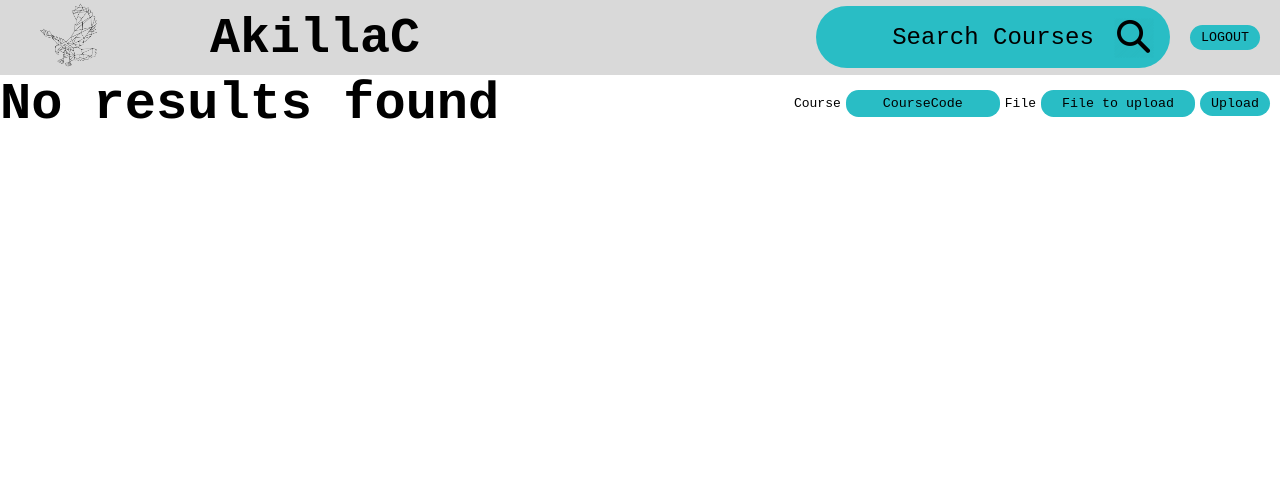
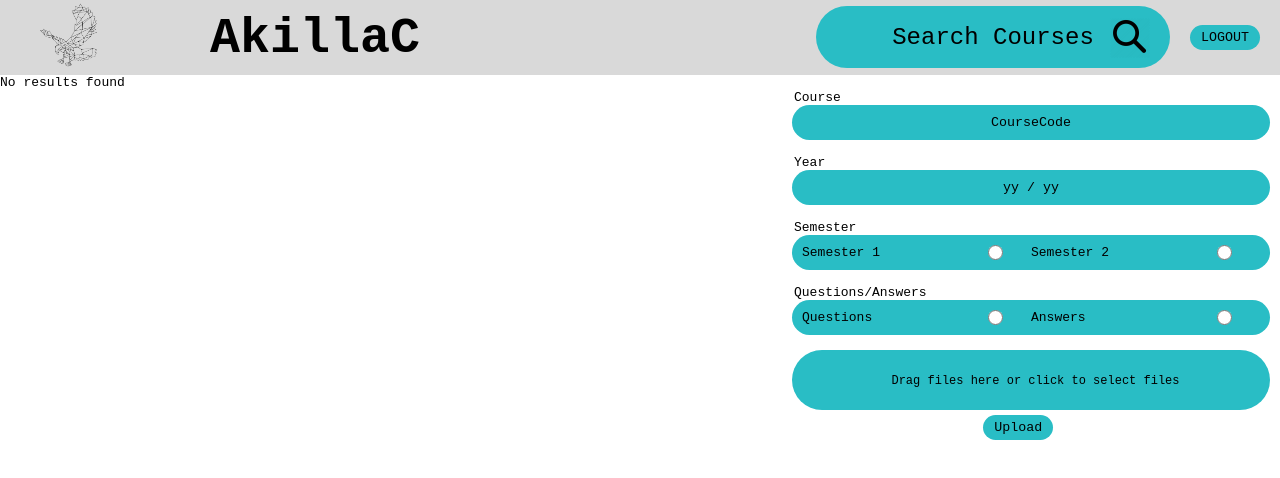
Before and after one commit to ngeeyonglim/AzureAkillac, a React (Create React App) app in the folder frontend/: page /search in a window 1280 px wide. Shown: the top 478 px of the page. Built offline with nearby package versions, Linux system fonts and the light colour scheme.

Commit message:
added file accepting upload form

```diff
--- /dev/null
+++ b/frontend/src/components/Dropbox.js
@@ -0,0 +1,26 @@
+import { useDropzone } from "react-dropzone";
+import { useState, useEffect } from "react";
+
+export default function DropBox({ uploadPyp}) {
+  const [file, setFile] = useState([]);
+  const {getRootProps, getInputProps} = useDropzone({
+    multiple: false,
+    onDrop: acceptedFiles => {
+      setFile(acceptedFiles.map(file => Object.assign(file, {
+        preview: URL.createObjectURL(file)
+      })));
+    }
+  });
+
+  // update file attribute of uploadPyp each time file is dropped
+  useEffect(() => {
+    uploadPyp.file = file;
+  }, [file]);
+
+  return (
+    <div {...getRootProps()} className="dropbox">
+      <input {...getInputProps()} />
+      <p className="dropbox-text">Drag files here or click to select files</p>
+    </div>
+  );
+}
--- a/frontend/src/components/EmptyList.js
+++ b/frontend/src/components/EmptyList.js
@@ -1,3 +1,3 @@
 export default function EmptyList() {
-    return <h1>No results found</h1>;
+    return <p>No results found</p>;
 }
--- a/frontend/src/components/NavBar.js
+++ b/frontend/src/components/NavBar.js
@@ -1,8 +1,7 @@
 import { supabase } from "../supabase";
 import { Link } from "react-router-dom";
 
-export default function NavBar({courseCode,
-    handleSetCourseCode, handleSetFilteredCourse}) {
+export default function NavBar({courseCode, handleSetCourseCode, handleResetCourseCode}) {
 
     // Logs out the user
     const handleLogOutClick = () => {
@@ -23,8 +22,8 @@ export default function NavBar({courseCode,
                 <li><Link to="/search">
                     <input type="text"
                     value={courseCode}
-                    onClick={handleSetFilteredCourse}
                     onChange={handleSetCourseCode}
+                    onClick={handleResetCourseCode}
                     className="search-bar"
                     placeholder="Search Courses"></input>
                  </Link></li>
@@ -33,14 +32,9 @@ export default function NavBar({courseCode,
             <h1 className="header">
                 AkillaC
             </h1>
-            {/* Button that confirms the search input and search for pyps */}
-            <button type="submit"
-                onClick={handleSetFilteredCourse}
-                className="search-button-submit">
                 <img alt="search"
                 src={require("../images/search-logo.png")}
                 className="search-button"/>
-            </button>
             {/* Button that logout */}
             <button className = "logout-button" onClick = {handleLogOutClick}>
                 LOGOUT
--- a/frontend/src/components/PypList.js
+++ b/frontend/src/components/PypList.js
@@ -1,25 +1,29 @@
 export default function PypList({pyp}) {
     return (
-        <>
+        <div className="list">
         <h1>Past Year Papers</h1>
         <table>
             <thead>
                 <tr>
                     <th>Course</th>
-                    <th>Name</th>
+                    <th>Year</th>
+                    <th>Semester</th>
+                    <th>Qns/Ans</th>
                 </tr>
             </thead>
             <tbody>
-                {pyp.map((pyp) =>  {
+                {pyp.map((pyp, i) =>  {
                     return (
-                    <tr>
+                    <tr key={i}>
                         <td>{pyp.courseCode}</td>
-                        <td>{pyp.pypName}</td>
+                        <td>{pyp.pypYear}</td>
+                        <td>{pyp.semester}</td>
+                        <td>{pyp.type}</td>
                     </tr>
                 );
             })}
             </tbody>
         </table>
-        </>
+        </div>
     );
 }
--- a/frontend/src/components/PypListManger.js
+++ b/frontend/src/components/PypListManger.js
@@ -6,6 +6,7 @@ import NavBar from "./NavBar";
 function getStoredPyps() {
 
   // get the stored pyps from local storage
+  // here is the function that will pull pyps from database
   const rawPyps = window.localStorage.getItem("pyps");
   if (rawPyps != null) {
     return JSON.parse(rawPyps);
@@ -15,6 +16,7 @@ function getStoredPyps() {
 }
 
 // store the pyp in local storage
+// here is the function that will push pyps to database
 function setStoredPyp(newPyp) {
   window.localStorage.setItem("pyps", JSON.stringify(newPyp));
 }
@@ -27,7 +29,10 @@ export default function PypListManager() {
   // uploadPyp is the state variable that holds the pyp to be uploaded
   const [uploadPyp, setUploadPyp] = useState({
       courseCode: "",
-      pypName: ""
+      pypYear: "",
+      semester: "",
+      type: "",
+      file: []
     });
 
   // update the state of pyp to be uploaded
@@ -44,33 +49,37 @@ export default function PypListManager() {
       event.preventDefault();
       setPyp([{
         courseCode : uploadPyp.courseCode,
-        pypName : uploadPyp.pypName
+        pypYear : uploadPyp.pypYear,
+        semester : uploadPyp.semester,
+        type : uploadPyp.type,
+        file : uploadPyp.file
       },
         ...pyp
       ]);
       setUploadPyp({
         courseCode: "",
-        pypName: ""});
+        pypYear: "",
+        semester: "",
+        type: "",
+        file: []
+      });
   };
 
   // holds the desired course code to search for
   const [courseCode, setCourseCode] = useState("");
-
-  // execute the filtered course code
-  const [filteredCourse, setFilteredCourse] = useState("");
 
   // set the course code to be searched
   const handleSetCourseCode = (event) => {
       setCourseCode(event.target.value);
   };
 
-  // set filtered course code and reset course code input field
-  const handleSetFilteredCourse = (event) => {
-      setFilteredCourse(courseCode);
-      setCourseCode("");
+  // reset search input field
+  const handleResetCourseCode = (event) => {
+    event.preventDefault();
+    setCourseCode("");
   };
 
-  // Ensure the each time pyp is added it is stored to the local storage
+  // Ensure the each time a pyp is added it is stored to the local storage
   useEffect(() => {
       setStoredPyp(pyp);
   }, [pyp]);
@@ -79,8 +88,8 @@ export default function PypListManager() {
     <div>
       <NavBar courseCode={courseCode}
         handleSetCourseCode={handleSetCourseCode}
-        handleSetFilteredCourse={handleSetFilteredCourse}/>
-      <SearchScreen pyp={pyp} filteredCourse={filteredCourse}/>
+        handleResetCourseCode={handleResetCourseCode}/>
+      <SearchScreen pyp={pyp} courseCode={courseCode}/>
       <UploadScreen
         uploadPyp={uploadPyp}
         handleUploadPyp={handleUploadPyp}
--- a/frontend/src/components/SearchScreen.js
+++ b/frontend/src/components/SearchScreen.js
@@ -1,25 +1,16 @@
 import EmptyList from "./EmptyList";
 import PypList from "./PypList";
 
-export default function SearchScreen({pyp, filteredCourse}) {
-    if (filteredCourse === "") {
-        return (
-            <h1>
-                {pyp.length > 0 ? <PypList pyp={pyp} /> : <EmptyList />}
-            </h1>
-        );
-    } else {
-        const filteredPyp = pyp.filter(
-            (pyp) =>
-            filteredCourse.toLowerCase() === pyp.courseCode
-                                                .slice(0, filteredCourse.length)
+export default function SearchScreen({pyp, courseCode}) {
+    const filteredPyp = pyp.filter((pyp) =>
+        courseCode.toLowerCase() === pyp.courseCode
+                                            .slice(0, courseCode.length)
                                             .toLowerCase());
     return (
-            <h1>
+        <div>
             {filteredPyp.length > 0
             ? <PypList pyp={filteredPyp} />
             : <EmptyList />}
-            </h1>
+        </div>
     );
 }
-}
--- a/frontend/src/components/UploadScreen.js
+++ b/frontend/src/components/UploadScreen.js
@@ -1,24 +1,62 @@
+import DropBox from "./Dropbox";
+
 export default function UploadScreen({uploadPyp, handleUploadPyp, handleSetPyp}) {
     return (
     <form className="upload-form">
-        <label>
-            Course
+        <legend>Course</legend>
         <input type="text"
             placeholder="CourseCode"
             value={uploadPyp.courseCode}
             onChange={handleUploadPyp}
             name="courseCode"
-            className="upload-text"></input>
-        </label>
-        <label>
-            File
+            className="upload-input"></input>
+        <br />
+        <legend>Year</legend>
         <input type="text"
-            placeholder="File to upload"
-            value={uploadPyp.pypName}
+            placeholder="yy / yy"
+            value={uploadPyp.pypYear}
             onChange={handleUploadPyp}
-            name="pypName"
-            className="upload-text"></input>
-        </label>
+            name="pypYear"
+            className="upload-input"></input>
+        <br />
+        <legend>Semester</legend>
+        <fieldset className="upload-sem">
+            <label className="form-label">Semester 1</label>
+            <input
+                type="radio"
+                name="semester"
+                value="Sem1"
+                checked={uploadPyp.semester === "Sem1"}
+                onChange={handleUploadPyp} />
+            <label className="form-label">Semester 2</label>
+            <input
+                type="radio"
+                name="semester"
+                value="Sem2"
+                checked={uploadPyp.semester === "Sem2"}
+                onChange={handleUploadPyp} />
+        </fieldset>
+        <br />
+        <legend>Questions/Answers</legend>
+        <fieldset className="upload-qna">
+            <label className="form-label">Questions</label>
+            <input
+                type="radio"
+                name="type"
+                value="Question"
+                checked={uploadPyp.type === "Question"}
+                onChange={handleUploadPyp}
+                />
+            <label className="form-label">Answers</label>
+            <input
+                type="radio"
+                name="type"
+                value="Answer"
+                checked={uploadPyp.type === "Answer"}
+                onChange={handleUploadPyp} />
+        </fieldset>
+        <br />
+        <DropBox uploadPyp={uploadPyp} handleUploadPyp={handleUploadPyp}/>
         <button type="submit"
             onClick={handleSetPyp}
             className="upload-button">
--- a/frontend/src/index.css
+++ b/frontend/src/index.css
@@ -8,7 +8,8 @@
 }
 
 table {
-  width:300px;
+  width:500px;
+  text-align: left;
 }
 
 .login-style {
@@ -89,6 +90,10 @@ table {
   background-color: #29BDC5;
 }
 
+.logout-button:hover {
+  cursor: pointer;
+}
+
 .header {
   padding: 10px;
   position: absolute;
@@ -103,27 +108,12 @@ table {
 
 .search-button {
   position: absolute;
-  right: 1%;
+  right: 0%;
   top: 2.2%;
+  margin-right: 130px;
   height: 40px;
   z-index: 1;
   border: none;
-}
-
-.search-button:hover {
-  cursor: pointer;
-}
-
-.search-button-submit {
-  position: absolute;
-  right: 2%;
-  top: 2.2%;
-  margin-right: 100px;
-  height: 40px;
-  width: 40px;
-  z-index: 1;
-  border: none;
-  background-color: transparent;
 }
 
 .search-bar {
@@ -145,9 +135,47 @@ table {
   right: 0%;
   top: 10%;
   margin: 10px;
+  display: grid;
 }
 
+.form-label {
+  width: 100px;
+}
+
+.upload-input {
+  text-align: center;
+  padding: 10px;
+  height: 15px;
+  width: 458px;
+  border: none;
+  border-radius: 20px;
+  background-color: #29BDC5;
+}
+
+.upload-qna , .upload-sem {
+  display: grid;
+  grid-auto-flow: column;
+  padding: 10px;
+  background-color: #29BDC5;
+  border-radius: 25px;
+  border: none;
+}
+
+.dropbox {
+  background-color: #29BDC5;
+  height: 60px;
+  width: 478px;
+  border-radius: 30px;
+}
+
+.dropbox-text {
+  font-size: 12px;
+  text-align: center;
+  padding: 24px;
+  width: 439px;
+}
 .upload-button {
+  margin: 5px 40%;
   height: 25px;
   width: 70px;
   border: none;
@@ -155,12 +183,6 @@ table {
   background-color: #29BDC5;
 }
 
-.upload-text {
-  margin: auto 5px;
-  text-align: center;
-  height: 25px;
-  width: 150px;
-  border: none;
-  border-radius: 12.5px;
-  background-color: #29BDC5;
+.list {
+  font-size: 2rem;
 }
```
Lines whose indentation alone changed are shown as unchanged.
